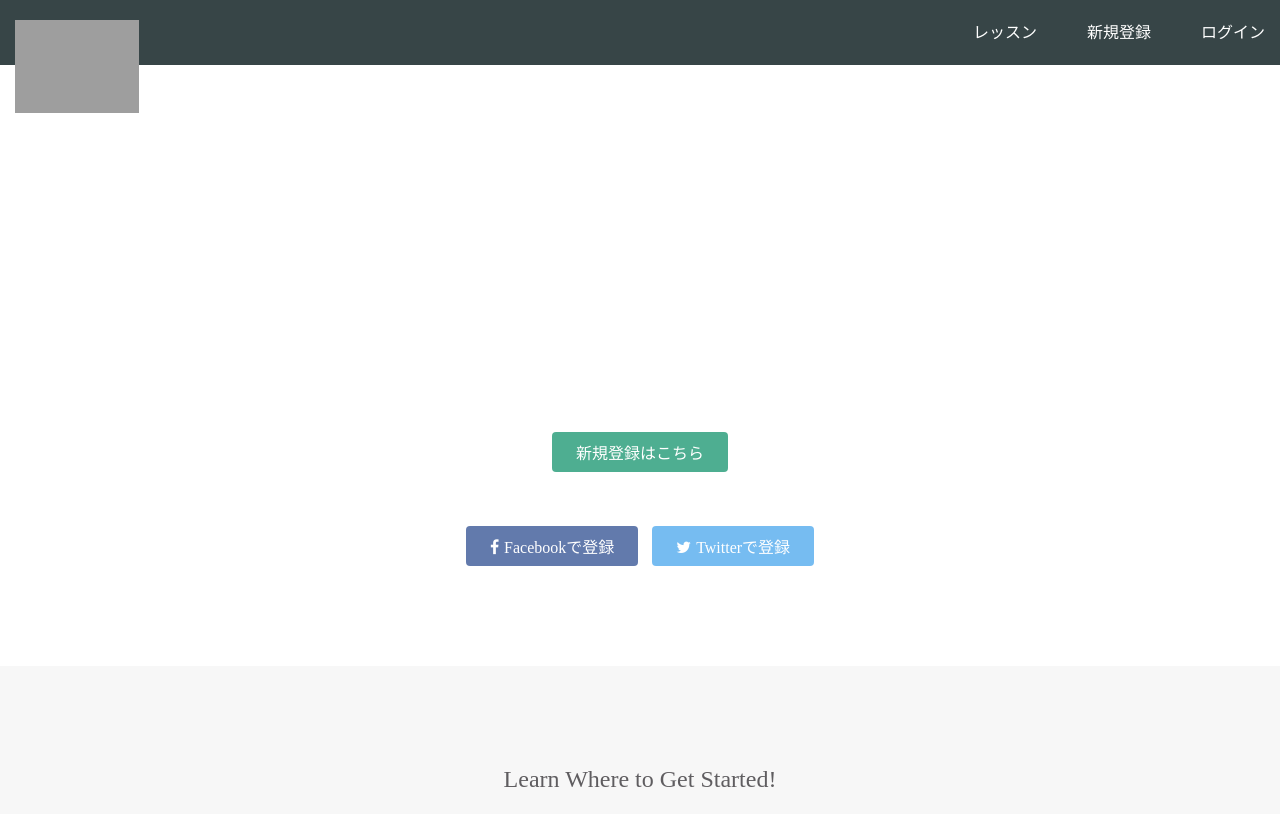
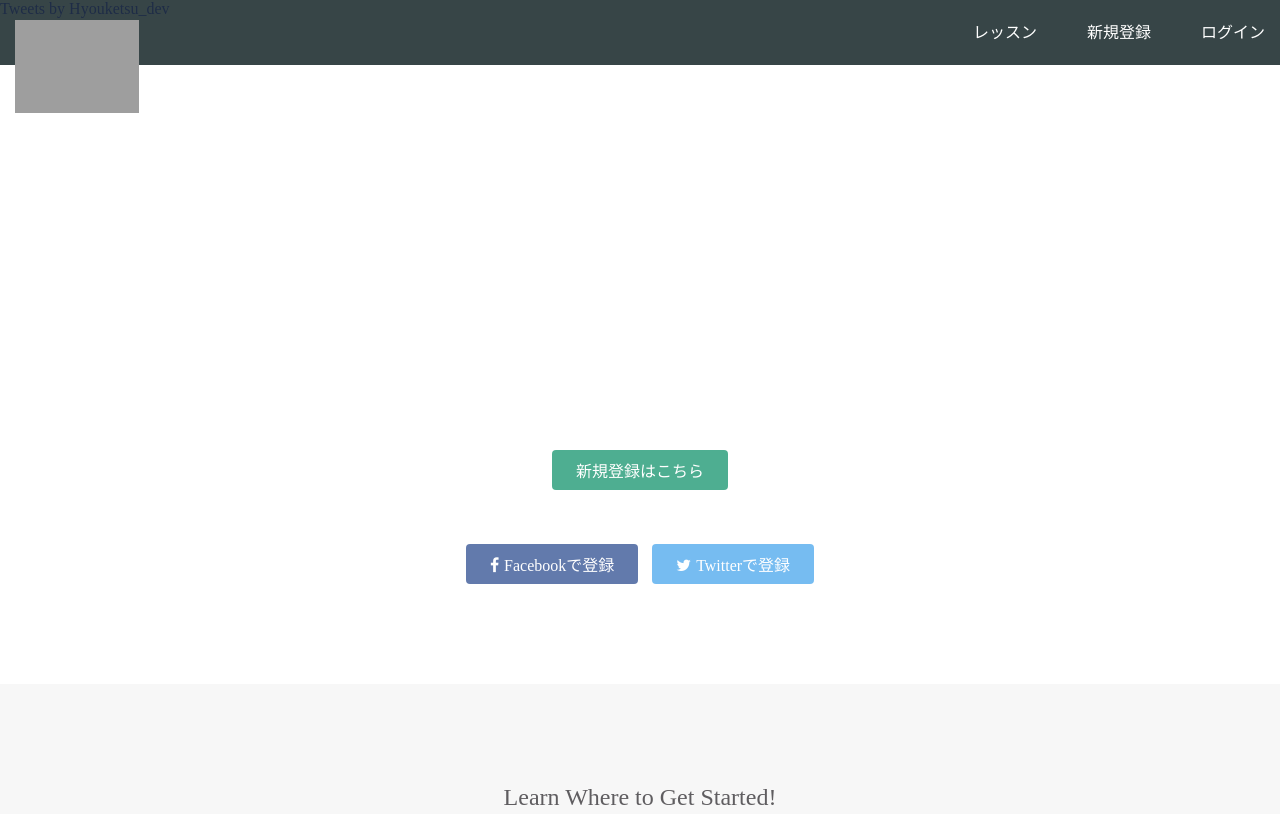
Before and after one commit to SpriteArtProject/FairyConnect, a plain HTML site: page index.html in a window 1280 px wide. Shown: the top 814 px of the page. Drawn offline with Linux system fonts and the light colour scheme; grey boxes are pictures that could not be loaded.

Commit message:
Update index.html

```diff
--- a/index.html
+++ b/index.html
@@ -21,6 +21,7 @@
       </div>
     </div>
   </header>
+  <a class="twitter-timeline" data-height="1000" data-theme="light" href="https://twitter.com/Hyouketsu_dev?ref_src=twsrc%5Etfw">Tweets by Hyouketsu_dev</a> <script async src="https://platform.twitter.com/widgets.js" charset="utf-8"></script>
   <div class="top-wrapper">
     <div class="container">
       <h1>LEARN TO CODE.<br>LEARN TO BE CREATIVE.</h1>
```
